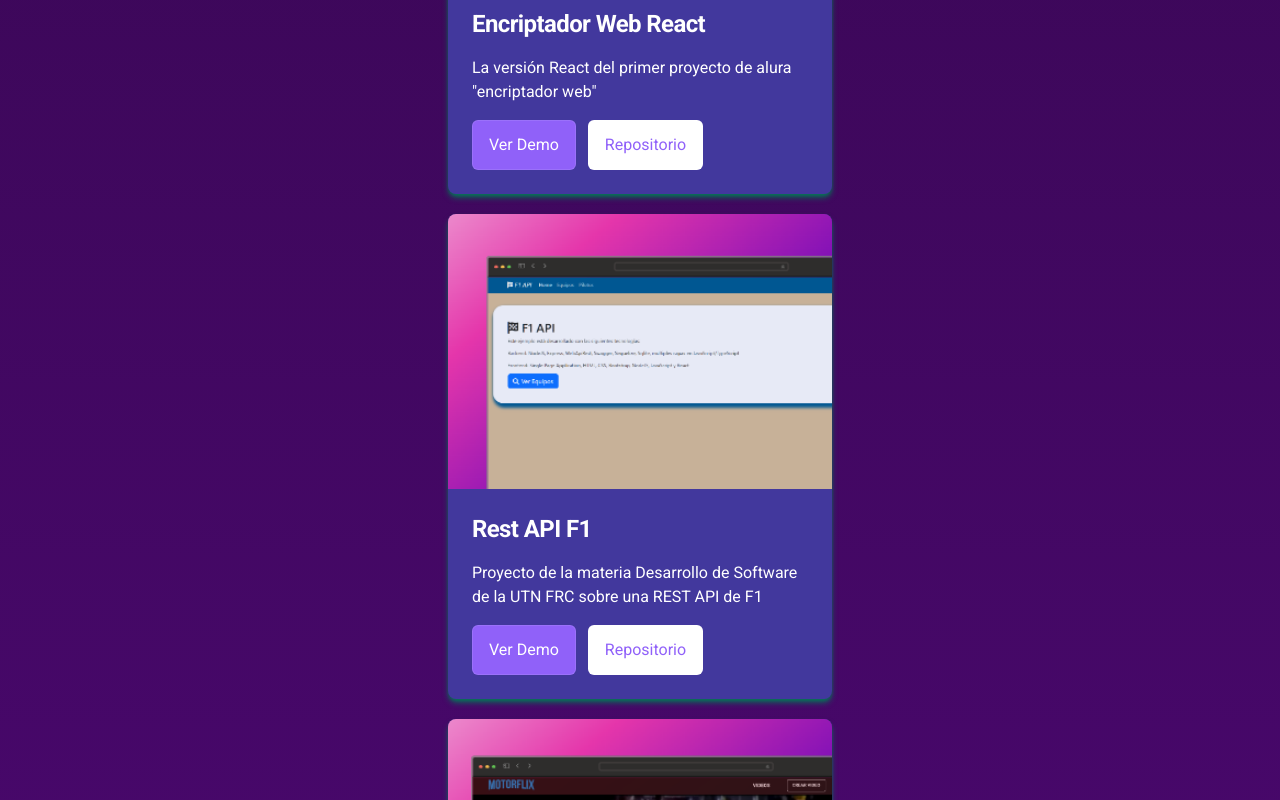
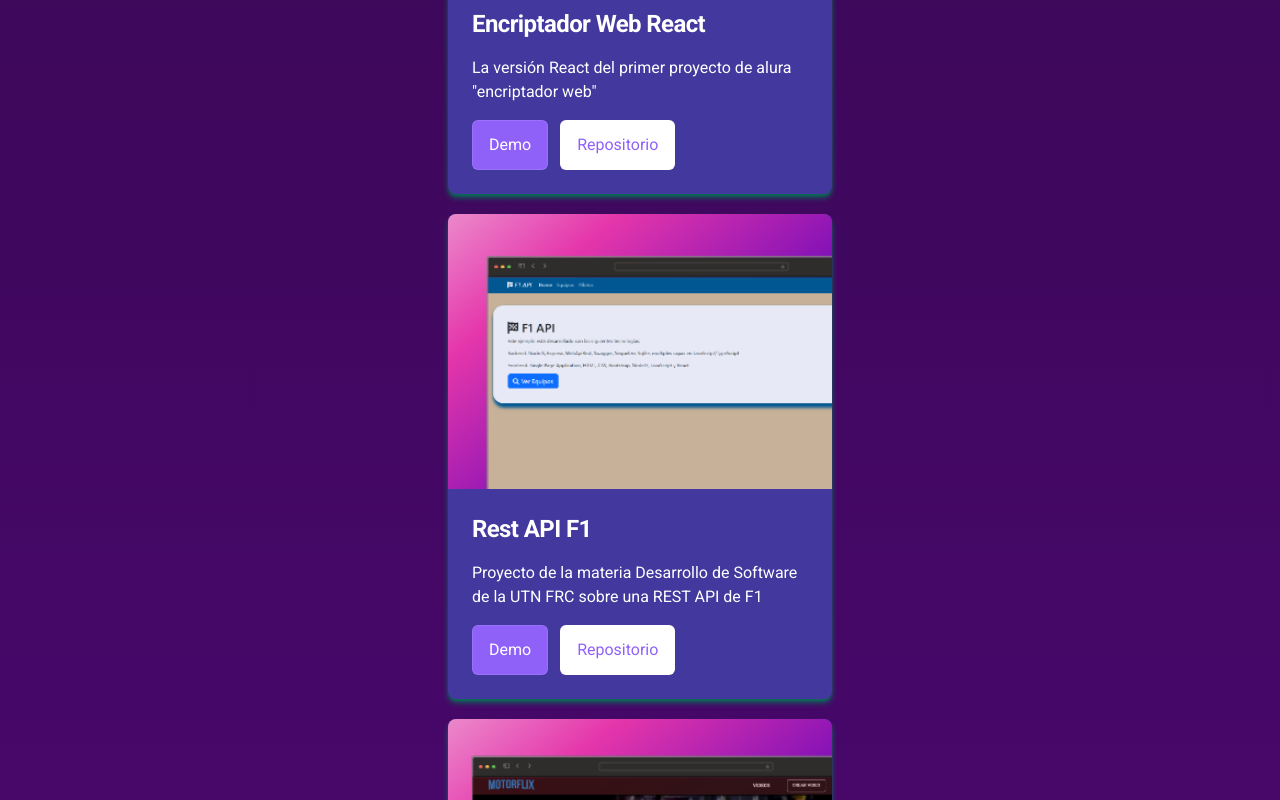
Before and after one commit to stefifm/portfolio-stefania-bruera, a React (Vite) app: page / in a window 1280 px wide. Shown: the part 3580-4380 px from the top of the page. Built offline with nearby package versions, Linux system fonts and the light colour scheme.

Commit message:
Finnish with Proyectos

```diff
--- a/src/components/Proyectos/Proyectos.jsx
+++ b/src/components/Proyectos/Proyectos.jsx
@@ -61,7 +61,7 @@ const Proyectos = () => {
                 className='text-white border border-white/10 rounded-md px-4 py-3 flex items-center justify-center bg-purple-500 hover:bg-white hover:text-purple-500 transition-colors'
                 target='_blank'
                 rel='noreferrer'>
-                Ver Demo
+                Demo
               </a>
               <a
                 href={project.repo}
```
